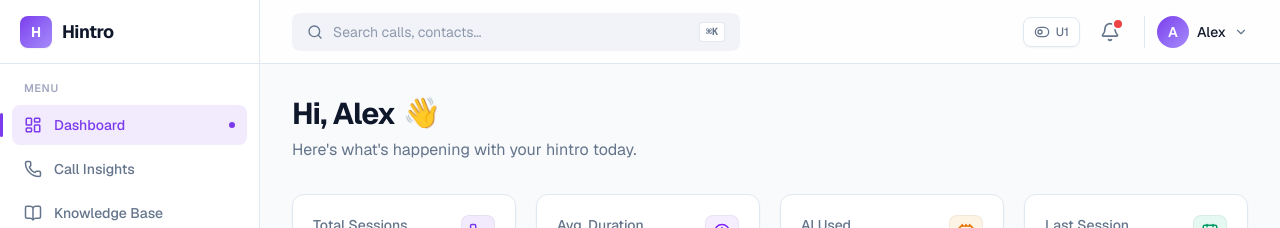
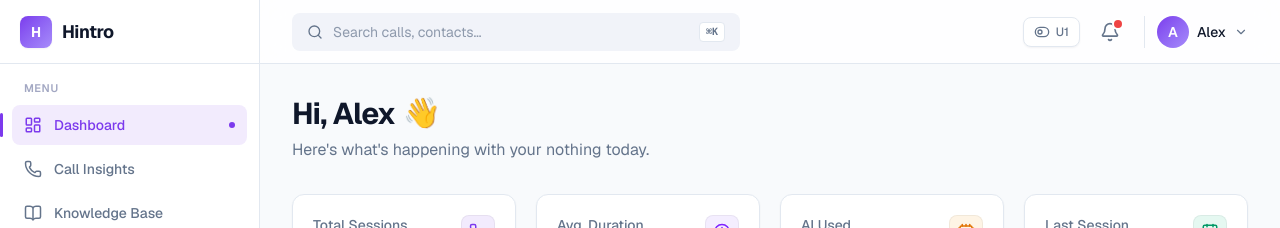
Before and after one commit to lizansarkar/hintro-dashboard, a Next.js app: page / in a window 1280 px wide. Shown: the top 228 px of the page. Built offline with nearby package versions, Linux system fonts and the light colour scheme.

Commit message:
nothing to change here

```diff
--- a/src/app/page.tsx
+++ b/src/app/page.tsx
@@ -59,7 +59,7 @@ export default function DashboardPage() {
                   </span>
                 </h1>
                 <p className="mt-1.5 text-sm sm:text-base text-text-muted">
-                  Here&apos;s what&apos;s happening with your hintro today.
+                  Here&apos;s what&apos;s happening with your nothing today.
                 </p>
               </div>
             </div>
```
